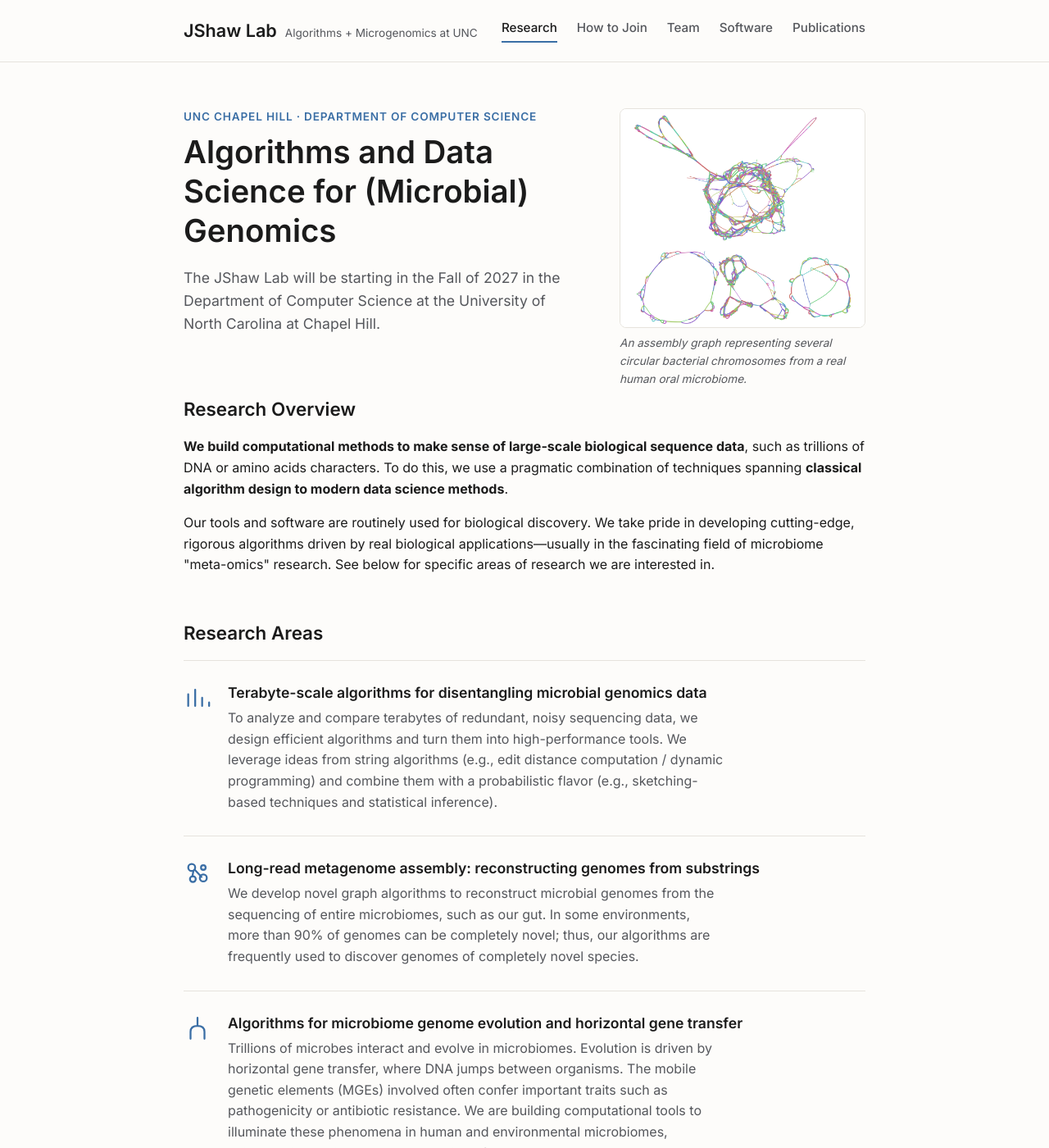
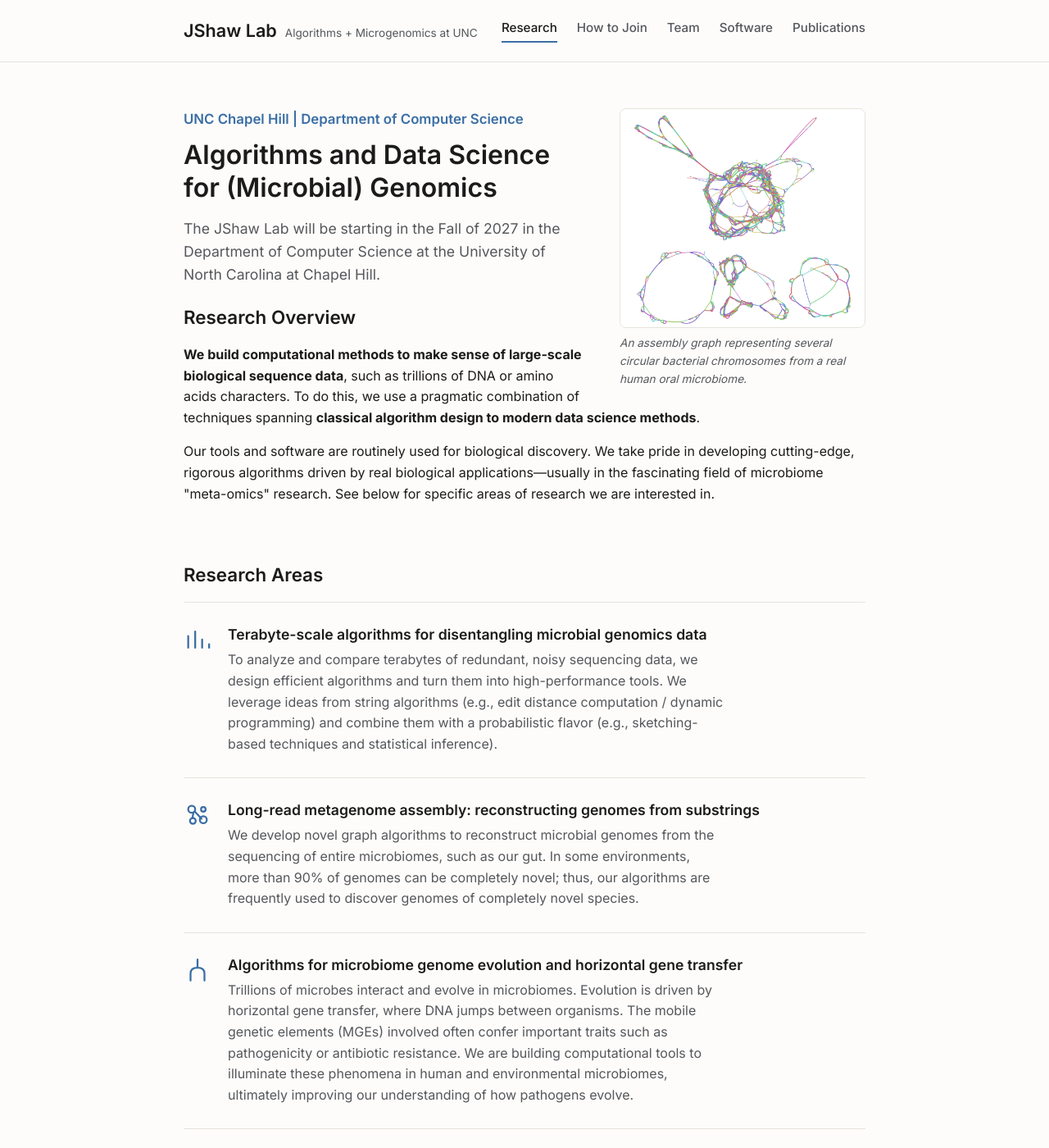
Before and after one commit to jshaw-lab-compbio/jshaw-lab-compbio.github.io, a Jekyll site: the page built from index.md, in a window 1280 px wide and 1400 px high. Shown: the whole window at 82% size. Built offline with Jekyll 4.4.1, drawn with Linux system fonts in a browser that asks for light colours; some of the changed text lies outside the part shown.

Commit message:
new style

```diff
--- a/_config.yml
+++ b/_config.yml
@@ -15,7 +15,13 @@ pi_title: "Principal Investigator"
 
 # Institution details — shown in the homepage header, footer and How to Join page
 university: "University of North Carolina at Chapel Hill"
-university_short: "UNC Chapel Hill" # homepage label above the title
+university_short: "UNC Chapel Hill"
+
+# Small blue label above the homepage title. Empty ("") hides it.
+hero_eyebrow: "UNC Chapel Hill | Department of Computer Science"
+
+# Show the 3 most recent papers at the bottom of the homepage (true / false).
+home_recent_publications: false
 department: "Department of Computer Science"
 address: "Chapel Hill, NC, USA"
 
--- a/assets/css/style.scss
+++ b/assets/css/style.scss
@@ -144,29 +144,25 @@ p { margin: 0 0 1em; }
 
 /* ---------- Home / hero ---------- */
 
+/* The image floats right and the intro text plus Research Overview wrap
+   around it, so the layout adapts to however long the intro text is.
+   flow-root keeps the float inside, so the next section starts below it. */
 .hero {
-  display: flex;
-  gap: 40px;
-  align-items: flex-start;
-  flex-wrap: wrap;
+  display: flow-root;
 }
 
-.hero__text {
-  flex: 1;
-  min-width: 280px;
-}
-
+/* Kept to a single line: on narrower screens the font shrinks so the text
+   (about 25x its font size wide) fits beside the 340px image column. */
 .hero__eyebrow {
   color: var(--accent);
+  font-size: min(1.05rem, calc((100vw - 388px) / 25));
   font-weight: 600;
-  font-size: 0.85rem;
-  letter-spacing: 0.06em;
-  text-transform: uppercase;
+  white-space: nowrap;
   margin-bottom: 0.6em;
 }
 
 .hero__title {
-  font-size: 2.4rem;
+  font-size: 2rem;
   max-width: 720px;
 }
 
@@ -177,8 +173,9 @@ p { margin: 0 0 1em; }
 }
 
 .hero__media {
+  float: right;
   width: 300px;
-  flex-shrink: 0;
+  margin: 0 0 16px 40px;
 }
 
 .hero__media img {
@@ -202,8 +199,8 @@ p { margin: 0 0 1em; }
   margin-top: 3.5rem;
 }
 
-.hero + .section {
-  margin-top: 0.75rem;
+.hero__text + .hero__overview {
+  margin-top: 1.5rem;
 }
 
 .section__heading {
@@ -479,8 +476,18 @@ p { margin: 0 0 1em; }
   gap: 8px;
   font-size: 0.82rem;
   color: var(--ink-soft);
-  border-left: 2px solid var(--tool-color, var(--accent));
-  padding-left: 10px;
+  text-decoration: none;
+}
+
+.software-item__pub span { text-decoration: underline; }
+
+/* FASTA-style ">" marker in the tool's colour, matching the homepage label. */
+.software-item__pub::before {
+  content: ">";
+  font-family: ui-monospace, SFMono-Regular, Menlo, Consolas, "Liberation Mono", monospace;
+  font-weight: 700;
+  font-size: 1rem;
+  color: var(--tool-color, var(--accent));
 }
 
 /* ---------- Join page ---------- */
@@ -563,16 +570,29 @@ p { margin: 0 0 1em; }
     color: var(--accent);
   }
 
-  .hero__title { font-size: 1.8rem; }
+  .hero__title { font-size: 1.6rem; }
 
-  .hero { gap: 24px; }
+  /* Stack instead of float: intro text, then the image, then the overview. */
+  .hero {
+    display: flex;
+    flex-direction: column;
+  }
 
-  /* Full-width, centred image instead of a fixed 200px block stuck to the left. */
+  .hero__text { order: 0; }
+
+  /* No image beside it here, so it only has to fit the page gutters. */
+  .hero__eyebrow { font-size: min(1.05rem, calc((100vw - 48px) / 25)); }
+
+  /* Full-width, centred image instead of a narrow block stuck to the side. */
   .hero__media {
+    order: 1;
+    float: none;
     width: 100%;
     max-width: 360px;
-    margin: 0 auto;
+    margin: 8px auto 0;
   }
+
+  .hero__overview { order: 2; }
 
   .hero__caption { text-align: center; }
 
--- a/index.md
+++ b/index.md
@@ -3,13 +3,9 @@ layout: default
 title: Research
 ---
 
+<!-- The image floats right so the intro text and Research Overview flow beside
+     it; no gap opens up below short intro text. -->
 <div class="hero">
-  <div class="hero__text">
-    <div class="hero__eyebrow">{{ site.university_short }} · {{ site.department }}</div>
-    <h1 class="hero__title">Algorithms and Data Science for (Microbial) Genomics</h1>
-    <p class="hero__lede">{{ site.description }}</p>
-  </div>
-
   {% if site.hero_image and site.hero_image != "" %}
   <div class="hero__media">
     <img src="{{ site.hero_image | relative_url }}" alt="{{ site.hero_image_caption | default: site.title }}">
@@ -18,18 +14,24 @@ title: Research
     {% endif %}
   </div>
   {% endif %}
-</div>
 
-<div class="section">
-  <h2 class="section__heading">Research Overview</h2>
-  <p>
-<b>We build computational methods to make sense
-    of large-scale biological sequence data</b>, such as trillions of DNA or amino acids characters. To do this, we use a pragmatic combination of techniques spanning <b>classical algorithm design to modern data science methods</b>.
-  </p>
+  <div class="hero__text">
+    {% if site.hero_eyebrow and site.hero_eyebrow != "" %}<div class="hero__eyebrow">{{ site.hero_eyebrow }}</div>{% endif %}
+    <h1 class="hero__title">Algorithms and Data Science for (Microbial) Genomics</h1>
+    <p class="hero__lede">{{ site.description }}</p>
+  </div>
 
-  <p>
-    Our tools and software are routinely used for biological discovery. We take pride in developing cutting-edge, rigorous algorithms driven by real biological applications—usually in the fascinating field of microbiome "meta-omics" research. See below for specific areas of research we are interested in.
-       </p>
+  <div class="section hero__overview">
+    <h2 class="section__heading">Research Overview</h2>
+    <p>
+  <b>We build computational methods to make sense
+      of large-scale biological sequence data</b>, such as trillions of DNA or amino acids characters. To do this, we use a pragmatic combination of techniques spanning <b>classical algorithm design to modern data science methods</b>.
+    </p>
+
+    <p>
+      Our tools and software are routinely used for biological discovery. We take pride in developing cutting-edge, rigorous algorithms driven by real biological applications—usually in the fascinating field of microbiome "meta-omics" research. See below for specific areas of research we are interested in.
+         </p>
+  </div>
 </div>
 
 <div class="section">
@@ -74,9 +76,11 @@ title: Research
   </div>
 </div>
 
+{% if site.home_recent_publications %}
 <div class="section">
   <h2 class="section__heading">Recent Publications</h2>
   {% assign recent = site.data.publications | slice: 0, 3 %}
   {% include pub-list.html pubs=recent %}
   <a class="view-all" href="{{ '/publications/' | relative_url }}">View all publications &rarr;</a>
 </div>
+{% endif %}
```
Also changed, not shown: join.md (+1 -1 lines), software.md (+1 -1 lines).
